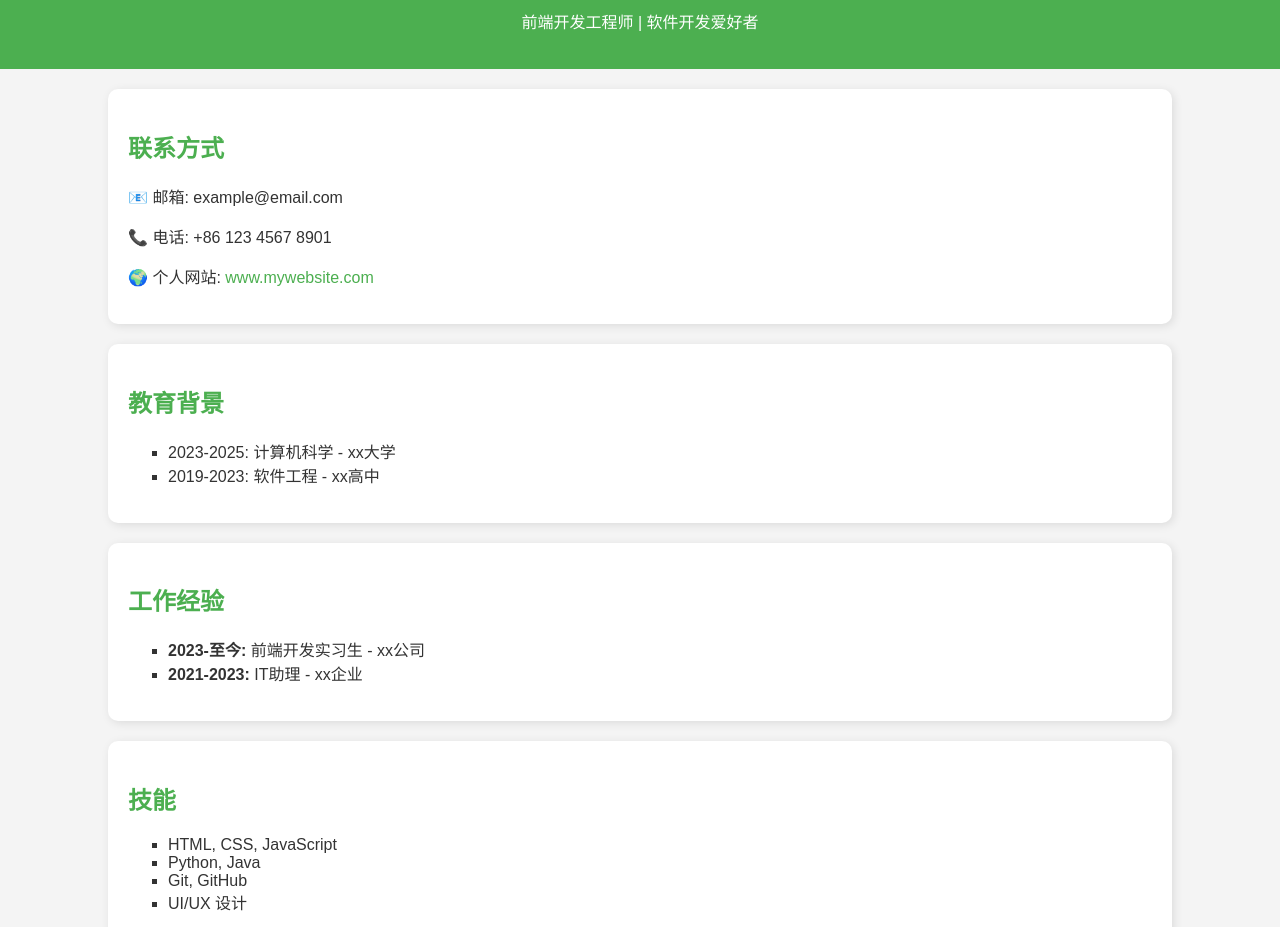
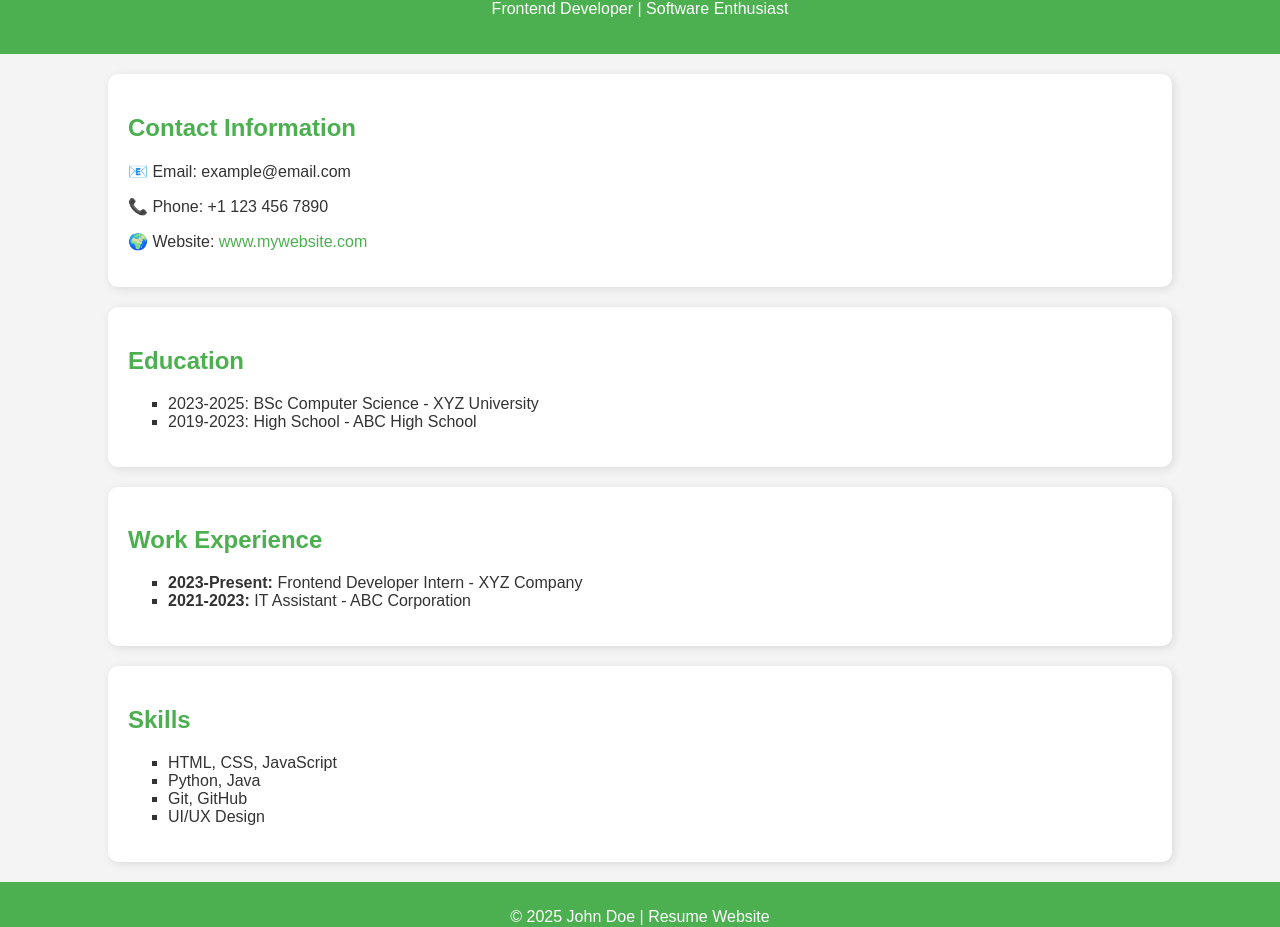
Before and after one commit to DanC9-lab/my-cv-website, a plain HTML site: page index.html in a window 1280 px wide. Shown: the part 100-1027 px from the top of the page. Drawn offline with Linux system fonts and the light colour scheme.

Commit message:
Update index.html

```diff
--- a/index.html
+++ b/index.html
@@ -1,53 +1,53 @@
 <!DOCTYPE html>
-<html lang="zh">
+<html lang="en">
 <head>
     <meta charset="UTF-8">
     <meta name="viewport" content="width=device-width, initial-scale=1.0">
-    <title>我的个人简历</title>
-    <link rel="stylesheet" href="style.css"> <!-- 连接CSS -->
+    <title>My Resume</title>
+    <link rel="stylesheet" href="style.css"> <!-- Link to CSS -->
 </head>
 <body>
 
     <header>
-        <h1>张三</h1>
-        <p>前端开发工程师 | 软件开发爱好者</p>
+        <h1>John Doe</h1>
+        <p>Frontend Developer | Software Enthusiast</p>
     </header>
 
     <section id="contact">
-        <h2>联系方式</h2>
-        <p>📧 邮箱: example@email.com</p>
-        <p>📞 电话: +86 123 4567 8901</p>
-        <p>🌍 个人网站: <a href="#">www.mywebsite.com</a></p>
+        <h2>Contact Information</h2>
+        <p>📧 Email: example@email.com</p>
+        <p>📞 Phone: +1 123 456 7890</p>
+        <p>🌍 Website: <a href="#">www.mywebsite.com</a></p>
     </section>
 
     <section id="education">
-        <h2>教育背景</h2>
+        <h2>Education</h2>
         <ul>
-            <li>2023-2025: 计算机科学 - xx大学</li>
-            <li>2019-2023: 软件工程 - xx高中</li>
+            <li>2023-2025: BSc Computer Science - XYZ University</li>
+            <li>2019-2023: High School - ABC High School</li>
         </ul>
     </section>
 
     <section id="experience">
-        <h2>工作经验</h2>
+        <h2>Work Experience</h2>
         <ul>
-            <li><strong>2023-至今:</strong> 前端开发实习生 - xx公司</li>
-            <li><strong>2021-2023:</strong> IT助理 - xx企业</li>
+            <li><strong>2023-Present:</strong> Frontend Developer Intern - XYZ Company</li>
+            <li><strong>2021-2023:</strong> IT Assistant - ABC Corporation</li>
         </ul>
     </section>
 
     <section id="skills">
-        <h2>技能</h2>
+        <h2>Skills</h2>
         <ul>
             <li>HTML, CSS, JavaScript</li>
             <li>Python, Java</li>
             <li>Git, GitHub</li>
-            <li>UI/UX 设计</li>
+            <li>UI/UX Design</li>
         </ul>
     </section>
 
     <footer>
-        <p>© 2025 张三 | 个人简历网页</p>
+        <p>© 2025 John Doe | Resume Website</p>
     </footer>
 
 </body>
```
